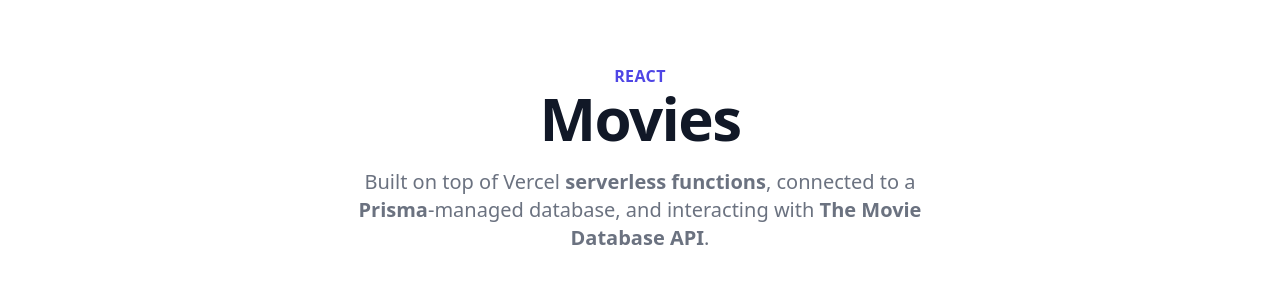
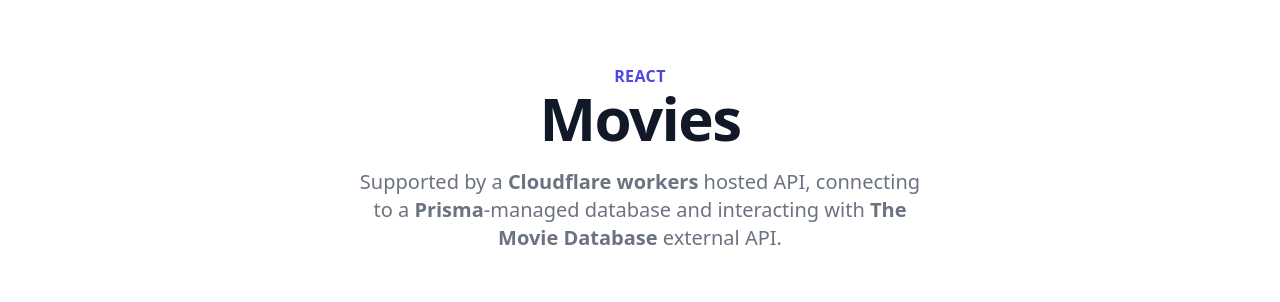
Before and after one commit to chapmanio/movies-react, a React (Create React App) app: page / in a window 1280 px wide. Shown: the top 302 px of the page. Built offline with nearby package versions, Linux system fonts and the light colour scheme; no server answers.

Commit message:
Updating blurb

```diff
--- a/src/components/pages/Home.tsx
+++ b/src/components/pages/Home.tsx
@@ -206,15 +206,15 @@
 
       <div className="px-4 mx-auto max-w-7xl sm:px-6 lg:px-8">
         <p className="max-w-xl mx-auto mt-5 text-xl text-center text-gray-500">
-          Built on top of Vercel{' '}
+          Supported by a{` `}
           <a
-            href="https://vercel.com/docs/concepts/functions/introduction"
+            href="https://workers.cloudflare.com/"
             rel="nofollow noreferrer"
             className="font-semibold hover:text-indigo-600"
           >
-            serverless functions
-          </a>
-          , connected to a{' '}
+            Cloudflare workers
+          </a>{' '}
+          hosted API, connecting to a{' '}
           <a
             href="https://www.prisma.io/"
             rel="nofollow noreferrer"
@@ -222,15 +222,15 @@
           >
             Prisma
           </a>
-          -managed database, and interacting with{' '}
+          -managed database and interacting with{' '}
           <a
             href="https://developers.themoviedb.org/"
             rel="nofollow noreferrer"
             className="font-semibold hover:text-indigo-600"
           >
-            The Movie Database API
-          </a>
-          .
+            The Movie Database
+          </a>{' '}
+          external API.
         </p>
 
         <form
```
